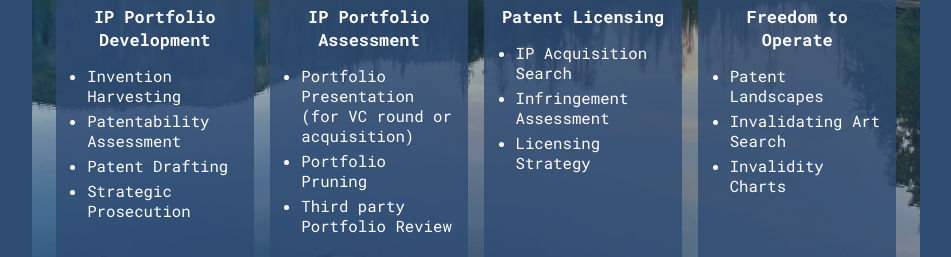
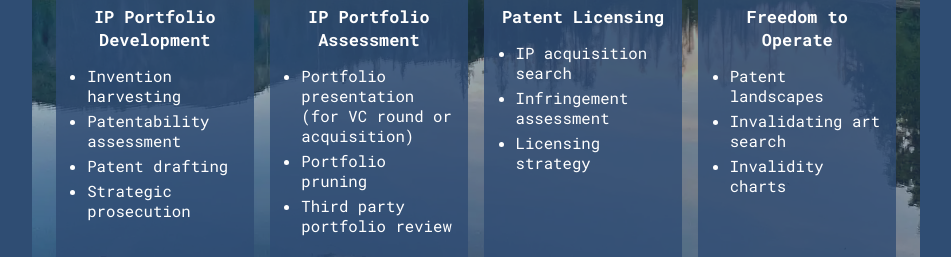
Before and after one commit to skedwards88/biostride-ip, a React app: page / in a window 1280 px wide. Shown: the part 385-642 px from the top of the page, without its empty margins (164-1115 px from the left). Built offline with nearby package versions, Linux system fonts and the light colour scheme.

Commit message:
lowercase

```diff
--- a/src/components/Services.js
+++ b/src/components/Services.js
@@ -17,34 +17,34 @@ export default function Services() {
     {
       header: "IP Portfolio Development",
       items: [
-        "Invention Harvesting",
-        "Patentability Assessment",
-        "Patent Drafting",
-        "Strategic Prosecution",
+        "Invention harvesting",
+        "Patentability assessment",
+        "Patent drafting",
+        "Strategic prosecution",
       ],
     },
     {
       header: "IP Portfolio Assessment",
       items: [
-        "Portfolio Presentation (for VC round or acquisition)",
-        "Portfolio Pruning",
-        "Third party Portfolio Review",
+        "Portfolio presentation (for VC round or acquisition)",
+        "Portfolio pruning",
+        "Third party portfolio review",
       ],
     },
     {
       header: "Patent Licensing",
       items: [
-        "IP Acquisition Search",
-        "Infringement Assessment",
-        "Licensing Strategy",
+        "IP acquisition search",
+        "Infringement assessment",
+        "Licensing strategy",
       ],
     },
     {
       header: "Freedom to Operate",
       items: [
-        "Patent Landscapes",
-        "Invalidating Art Search",
-        "Invalidity Charts",
+        "Patent landscapes",
+        "Invalidating art search",
+        "Invalidity charts",
       ],
     },
   ];
```
